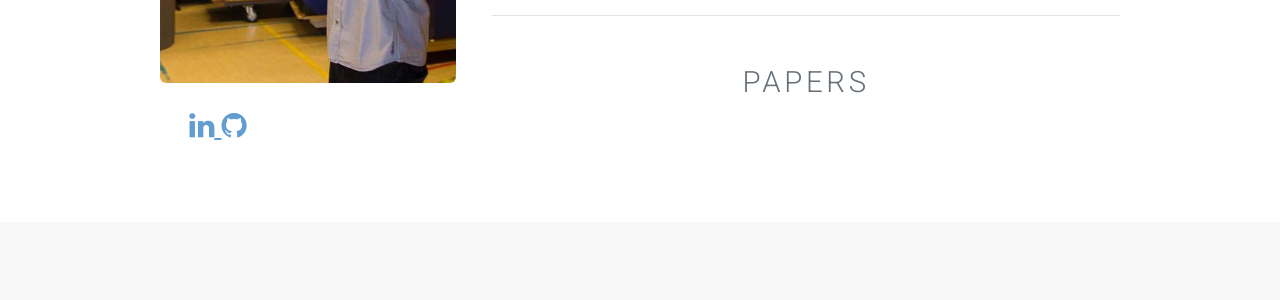
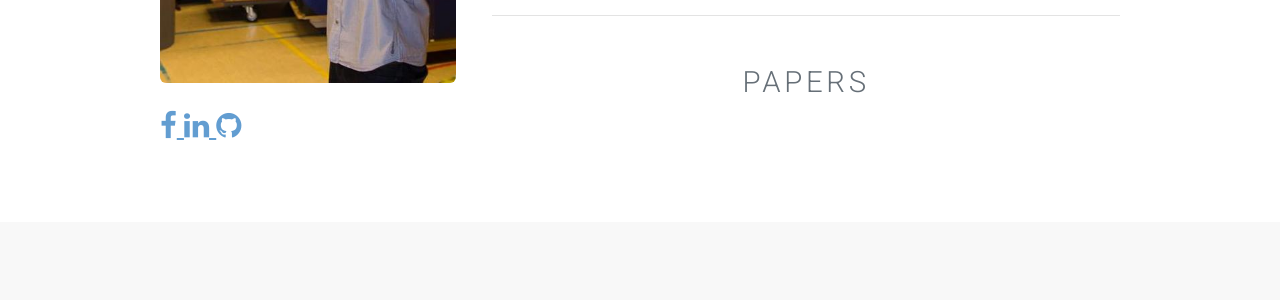
Before and after one commit to NILOIDE/NILOIDE.github.io, a Jekyll site: the page built from About-Me.html, in a window 1280 px wide. Shown: the part 620-920 px from the top of the page. Built offline with Jekyll 4.4.1, drawn with Linux system fonts in a browser that asks for light colours.

Commit message:
Trying new social media buttons

```diff
--- a/About-Me.html
+++ b/About-Me.html
@@ -11,7 +11,9 @@
                     <a class="image fit"><img src="images/dasme_yet_again.jpg" alt="" /></a>
                     {% if site.facebook_username %}
                         <span style="font-size: 2em; color: Salmon;">
-                            <i href="https://www.facebook.com/{{ site.facebook_username }}" class="fab fa-facebook-square"></i>
+                            <a href="https://www.facebook.com/{{ site.facebook_username }}">
+                                <i class="fa fa-facebook"></i>
+                            </a>
                         </span>
                     {% endif %}
                     {% if site.linkedin_username %}
```
